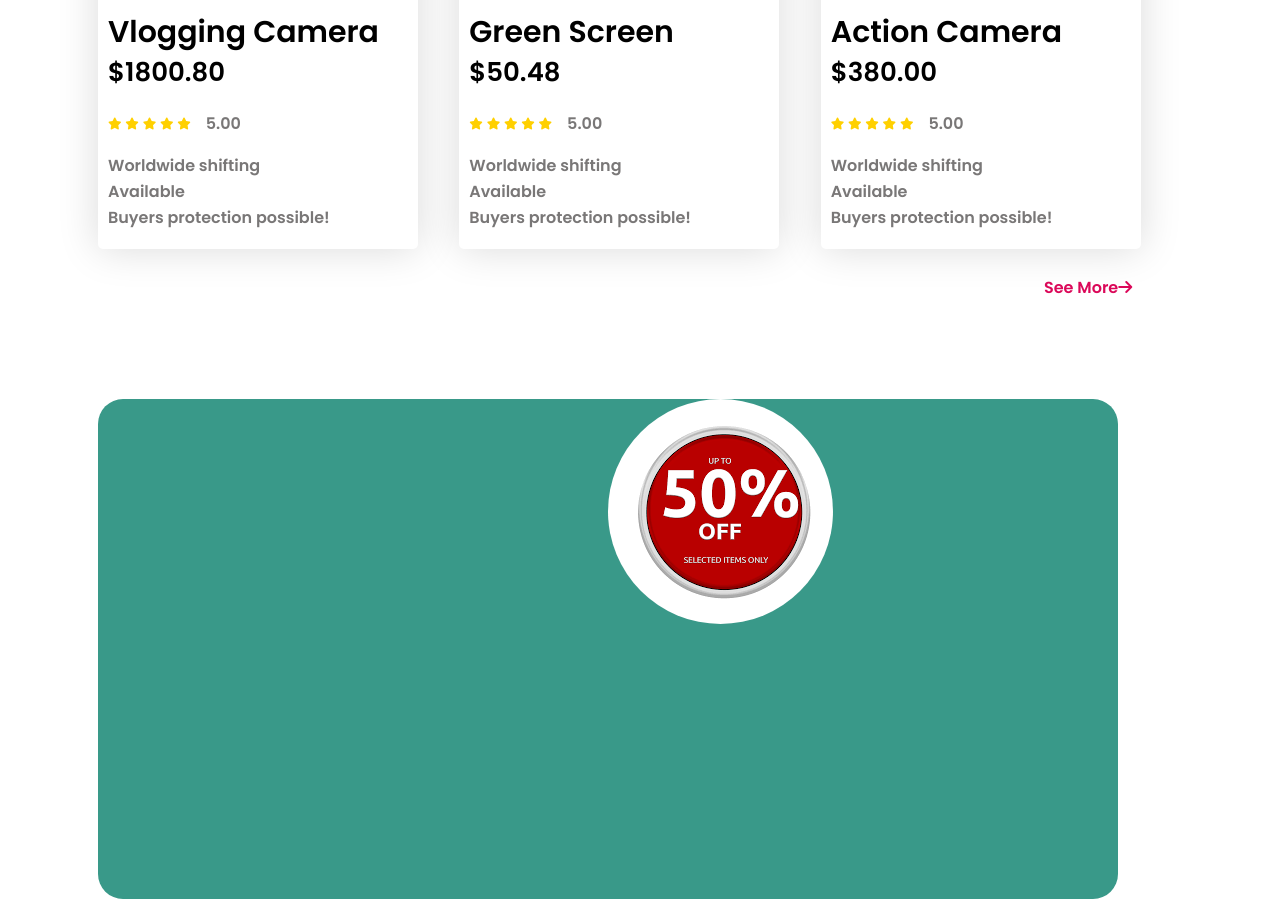
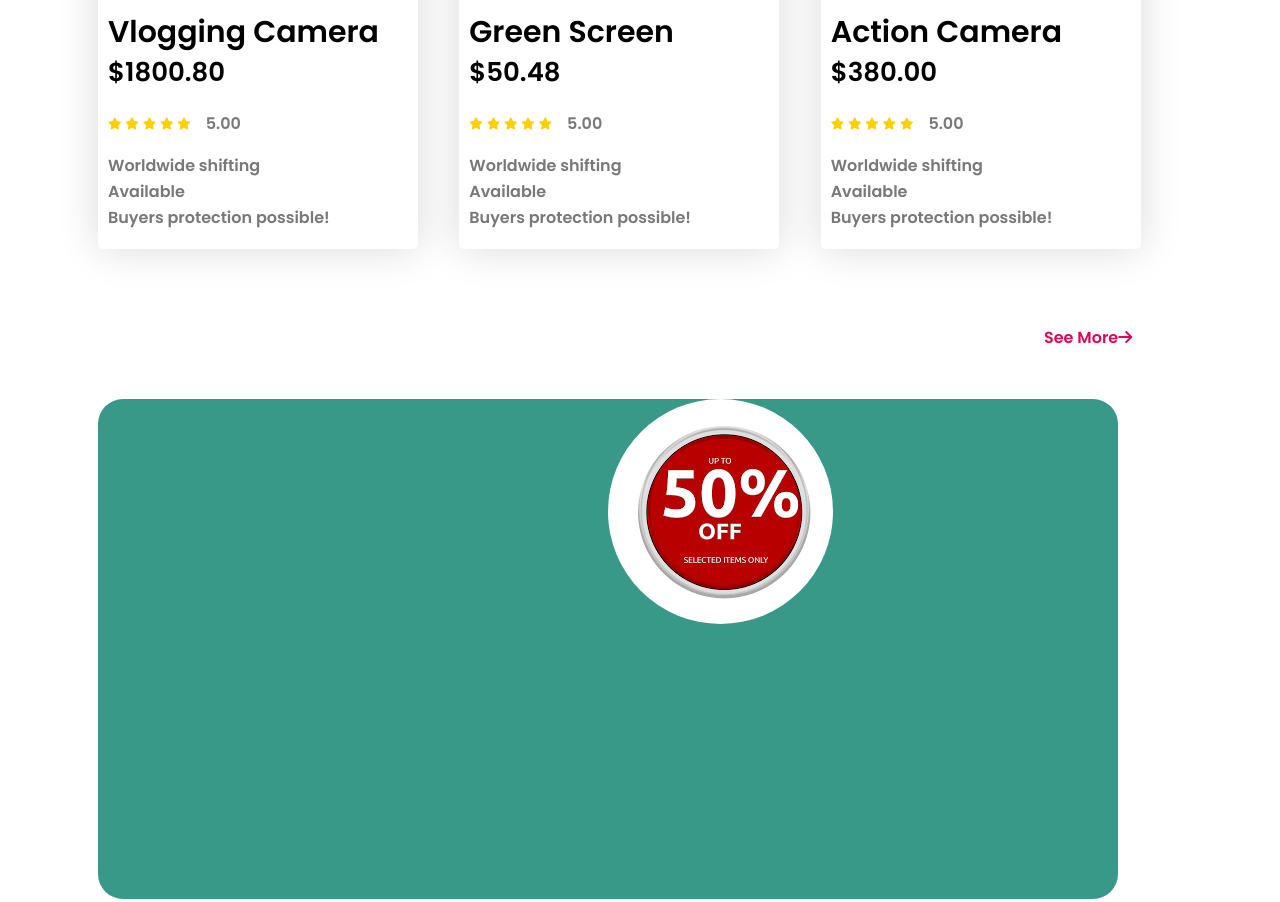
Before and after one commit to MirzaProPHB5/assignment-two, a plain HTML site: page index.html in a window 1280 px wide. Shown: the part 2275-3177 px from the top of the page. Drawn offline with Linux system fonts and the light colour scheme.

Commit message:
new commit

```diff
--- a/style.css
+++ b/style.css
@@ -111,7 +111,7 @@ p{
     position: absolute;
     height: 24px;
     left: 1044px;
-    top: 2550px;
+    top: 2600px;
 }
 
 /*--------
```
